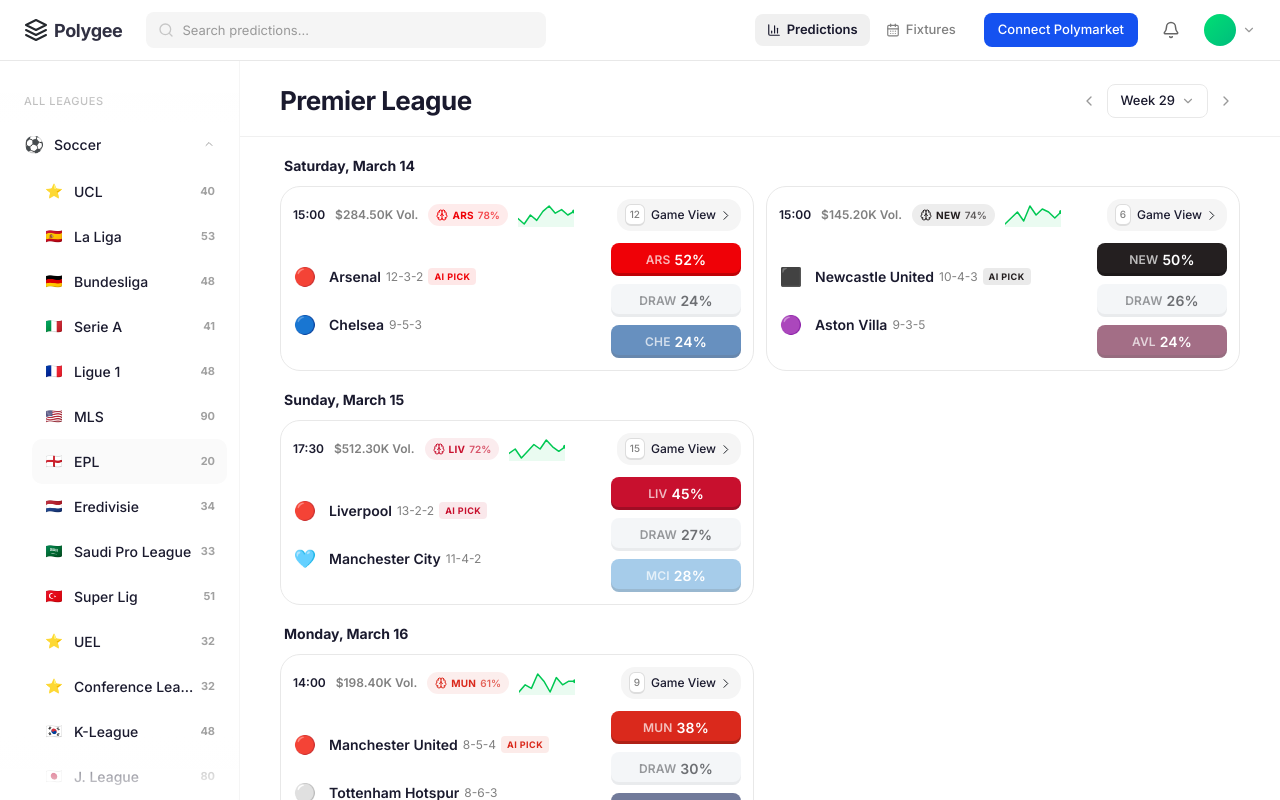
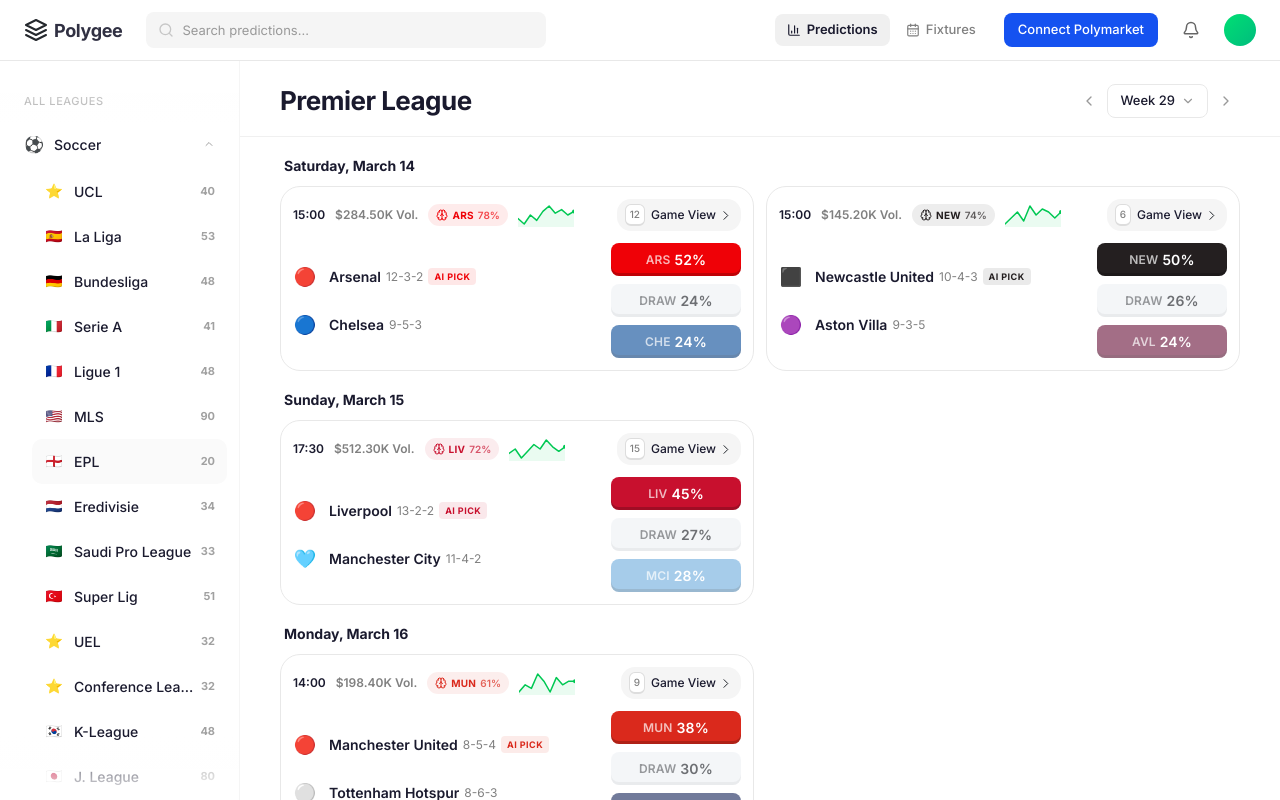
Before and after one commit to ajagatobby/polygee-web, a Next.js app: page / in a window 1280 px wide. Built offline with nearby package versions, Linux system fonts and the light colour scheme.

Commit message:
ui: change avatar popover to hover trigger and remove chevron

```diff
--- a/components/layout/header.tsx
+++ b/components/layout/header.tsx
@@ -2,8 +2,8 @@
 
 import Link from "next/link";
 import { usePathname } from "next/navigation";
-import { Search, Bell, BarChart3, CalendarDays, Target, Settings, Trophy, HelpCircle, LogOut, ChevronUp } from "lucide-react";
-import { useState, useRef, useEffect } from "react";
+import { Search, Bell, BarChart3, CalendarDays, Target, Settings, Trophy, HelpCircle, LogOut } from "lucide-react";
+import { useState, useRef } from "react";
 import { motion, AnimatePresence } from "motion/react";
 import { duration, easing } from "@/lib/animations";
 import { ConnectPolymarketModal } from "@/components/ui/connect-polymarket-modal";
@@ -20,18 +20,16 @@
   const [connectModalOpen, setConnectModalOpen] = useState(false);
   const [avatarMenuOpen, setAvatarMenuOpen] = useState(false);
   const avatarMenuRef = useRef<HTMLDivElement>(null);
+  const hoverTimeoutRef = useRef<NodeJS.Timeout | null>(null);
 
-  useEffect(() => {
-    const handleClickOutside = (e: MouseEvent) => {
-      if (avatarMenuRef.current && !avatarMenuRef.current.contains(e.target as Node)) {
-        setAvatarMenuOpen(false);
-      }
-    };
-    if (avatarMenuOpen) {
-      document.addEventListener("mousedown", handleClickOutside);
-    }
-    return () => document.removeEventListener("mousedown", handleClickOutside);
-  }, [avatarMenuOpen]);
+  const handleMouseEnter = () => {
+    if (hoverTimeoutRef.current) clearTimeout(hoverTimeoutRef.current);
+    setAvatarMenuOpen(true);
+  };
+
+  const handleMouseLeave = () => {
+    hoverTimeoutRef.current = setTimeout(() => setAvatarMenuOpen(false), 150);
+  };
 
   return (
     <>
@@ -110,19 +108,13 @@
             <Bell className="w-[18px] h-[18px]" />
           </button>
           {/* Avatar + Popover */}
-          <div className="relative" ref={avatarMenuRef}>
-            <button
-              onClick={() => setAvatarMenuOpen((v) => !v)}
-              className="flex items-center gap-1.5 cursor-pointer"
-            >
-              <div className="w-[32px] h-[32px] rounded-full bg-gradient-to-br from-green-400 to-emerald-500 hover:opacity-90 transition-opacity" />
-              <motion.div
-                animate={{ rotate: avatarMenuOpen ? 0 : 180 }}
-                transition={{ duration: duration.fast, ease: easing.easeOut }}
-              >
-                <ChevronUp className="w-3.5 h-3.5 text-[#999]" />
-              </motion.div>
-            </button>
+          <div
+            className="relative"
+            ref={avatarMenuRef}
+            onMouseEnter={handleMouseEnter}
+            onMouseLeave={handleMouseLeave}
+          >
+            <div className="w-[32px] h-[32px] rounded-full bg-gradient-to-br from-green-400 to-emerald-500 cursor-pointer hover:opacity-90 transition-opacity" />
 
             <AnimatePresence>
               {avatarMenuOpen && (
```
